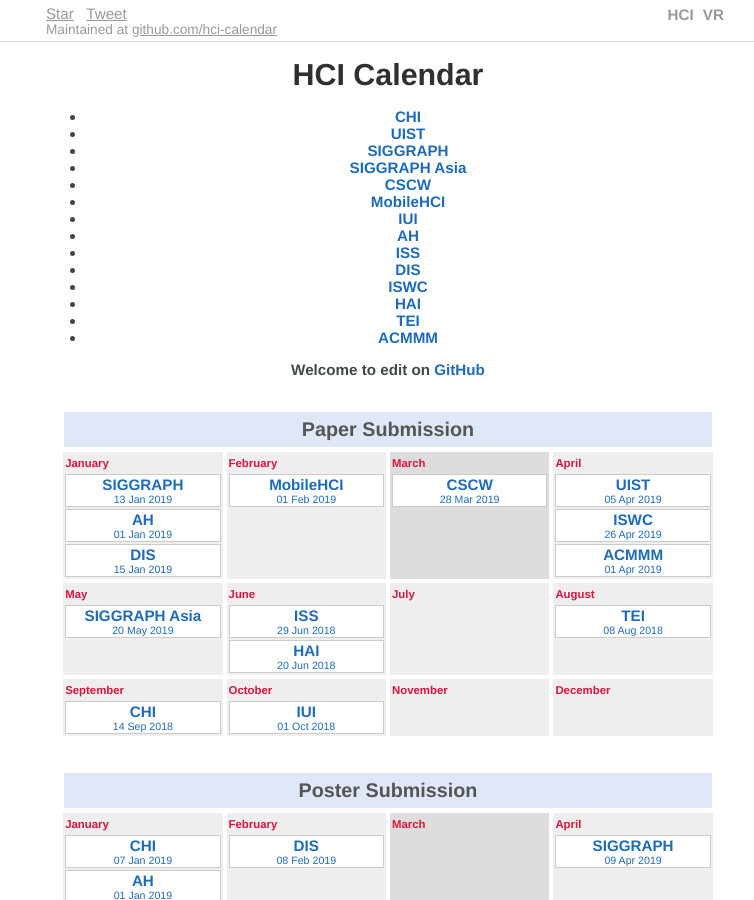
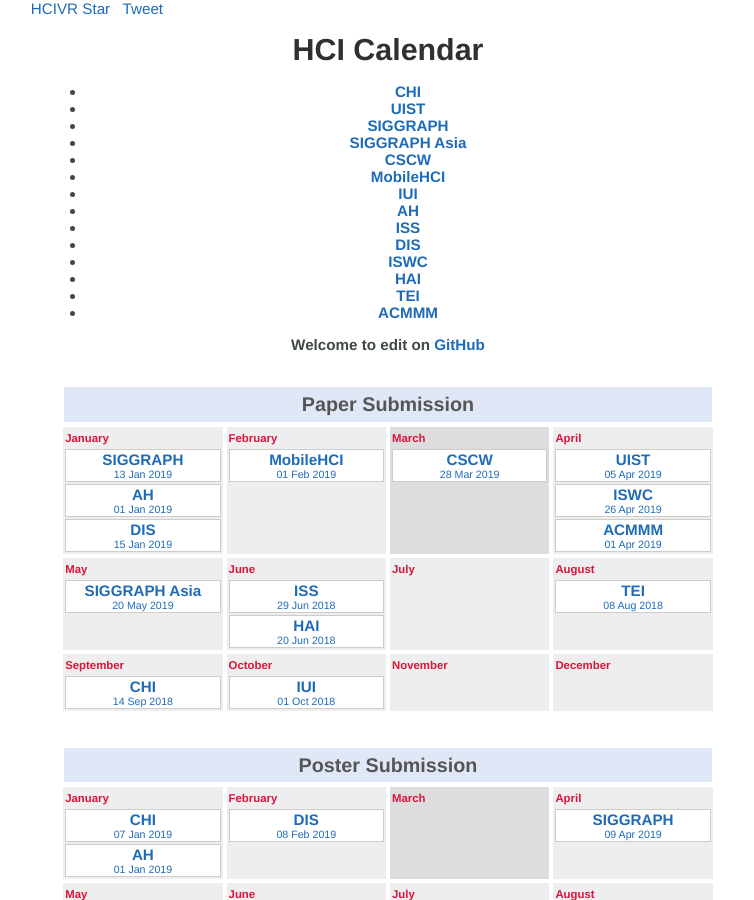
Before and after one commit to hci-calendar/hci-calendar.github.io, a Jekyll site: the page built from _pages/hci.md, in a window 1280 px wide and 900 px high. Shown: the whole window, without its empty margins (252-1006 px from the left). Built offline with Jekyll 4.4.1, drawn with Linux system fonts in a browser that asks for light colours; comment, search, counter and statistics services are not loaded.

Commit message:
change header arrangement

```diff
--- a/_includes/header.html
+++ b/_includes/header.html
@@ -1,19 +1,15 @@
-<section class="page-header">
-  <div class="container header-container">
-    <span class="header-credit">
-      <a class="github-button" href="https://github.com/hci-calendar/hci-calendar.github.io" data-show-count="true" aria-label="Star hci-calendar/hci-calendar.github.io on GitHub">Star</a>
-      <script async defer src="https://buttons.github.io/buttons.js"></script>
-      &nbsp;
-      <a href="https://twitter.com/share?ref_src=twsrc%5Etfw" class="twitter-share-button" data-show-count="false">Tweet</a><script async src="https://platform.twitter.com/widgets.js" charset="utf-8"></script>
-      <br />
-      <p>
-      Maintained at <a href="https://github.com/hci-calendar/">github.com/hci-calendar</a>
-      </p>
-    </span>
+<section class="section section-header">
+  <div class="container container-header">
     <span class="header-links">
       {%- for item in site.links -%}
       <a href="{{site.url}}{{item.link}}">{{item.name}}</a>
       {%- endfor -%}
     </span>
+    <span class="header-buttons">
+      <a class="github-button" href="https://github.com/hci-calendar/hci-calendar.github.io" data-show-count="true" aria-label="Star hci-calendar/hci-calendar.github.io on GitHub">Star</a>
+      <script async defer src="https://buttons.github.io/buttons.js"></script>
+      &nbsp;
+      <a href="https://twitter.com/share?ref_src=twsrc%5Etfw" class="twitter-share-button" data-show-count="false">Tweet</a><script async src="https://platform.twitter.com/widgets.js" charset="utf-8"></script>
+    </span>
   </div>
 </section>
```
